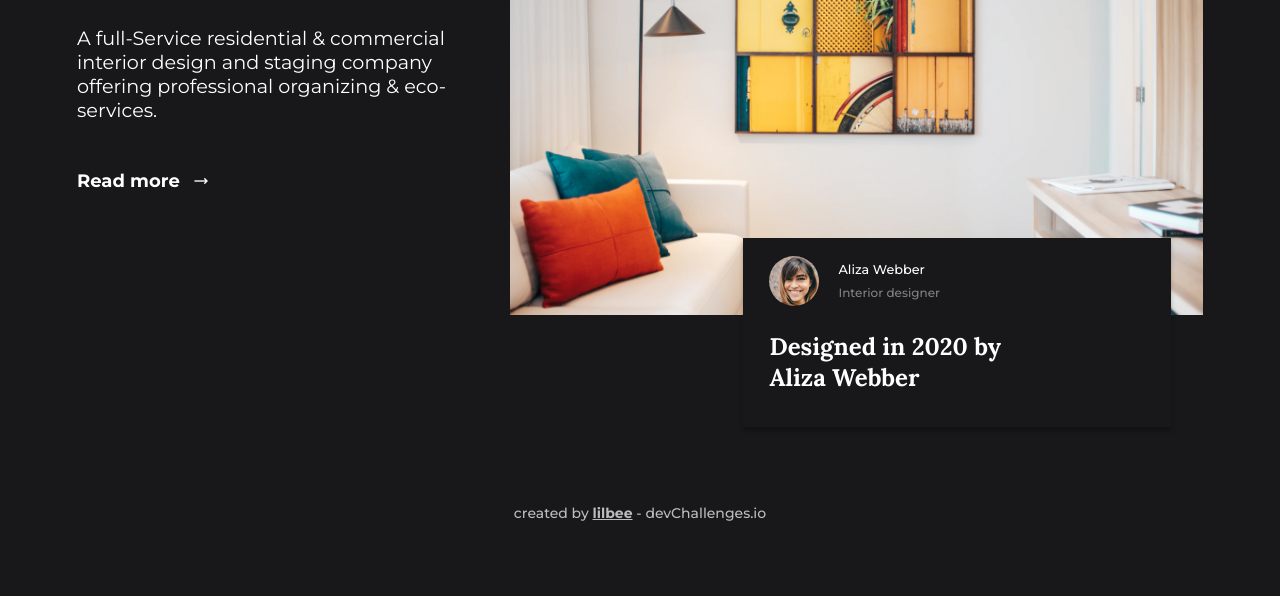
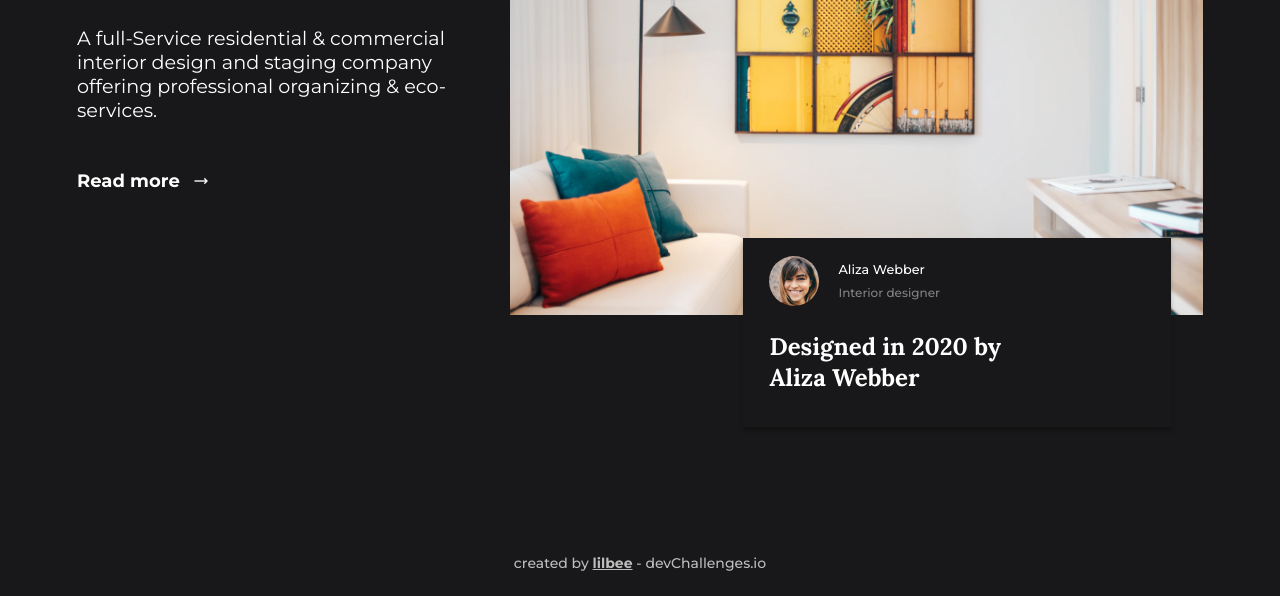
Before and after one commit to lil-bee/interior-consultant, a website built with Vite: page index.html in a window 1280 px wide. Shown: the part 437-1033 px from the top of the page. Before the commit the page ends 983 px from the top, so only its background shows below. Built offline with nearby package versions, Linux system fonts and the light colour scheme.

Commit message:
ui: fix footer

```diff
--- a/css/sections/footer.css
+++ b/css/sections/footer.css
@@ -8,7 +8,7 @@
 	text-align: center;
 	font-size: 14px;
 	font-weight: 500;
-	margin-top: auto;
+	margin-top: 50px;
 	margin-bottom: 24px;
 }
 
```
